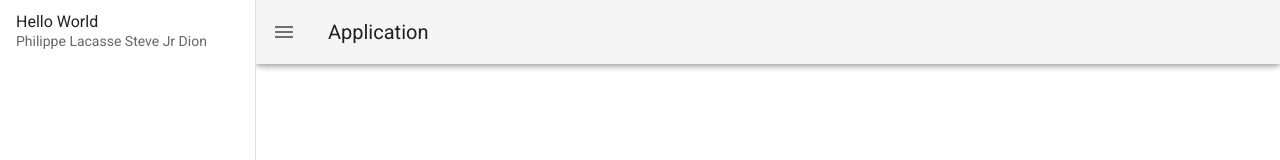
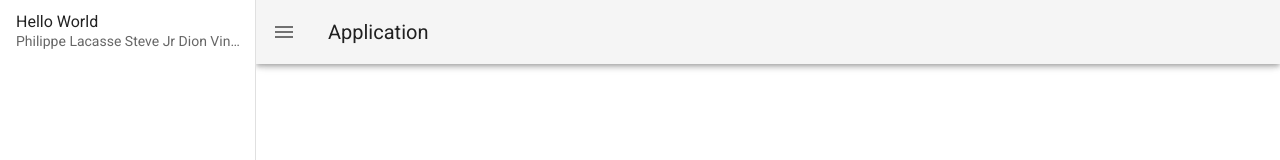
Before and after one commit to VincentLamy/service_encadrement, a Vue app in the folder client/: page / in a window 1280 px wide. Shown: the top 160 px of the page. Built offline with nearby package versions, Linux system fonts and the light colour scheme.

Commit message:
big boi vincy here

```diff
--- a/client/src/App.vue
+++ b/client/src/App.vue
@@ -12,6 +12,7 @@
           <v-list-item-subtitle>
             Philippe Lacasse
             Steve Jr Dion
+            Vincent Simard-Schmidt
           </v-list-item-subtitle>
         </v-list-item-content>
       </v-list-item>
```
